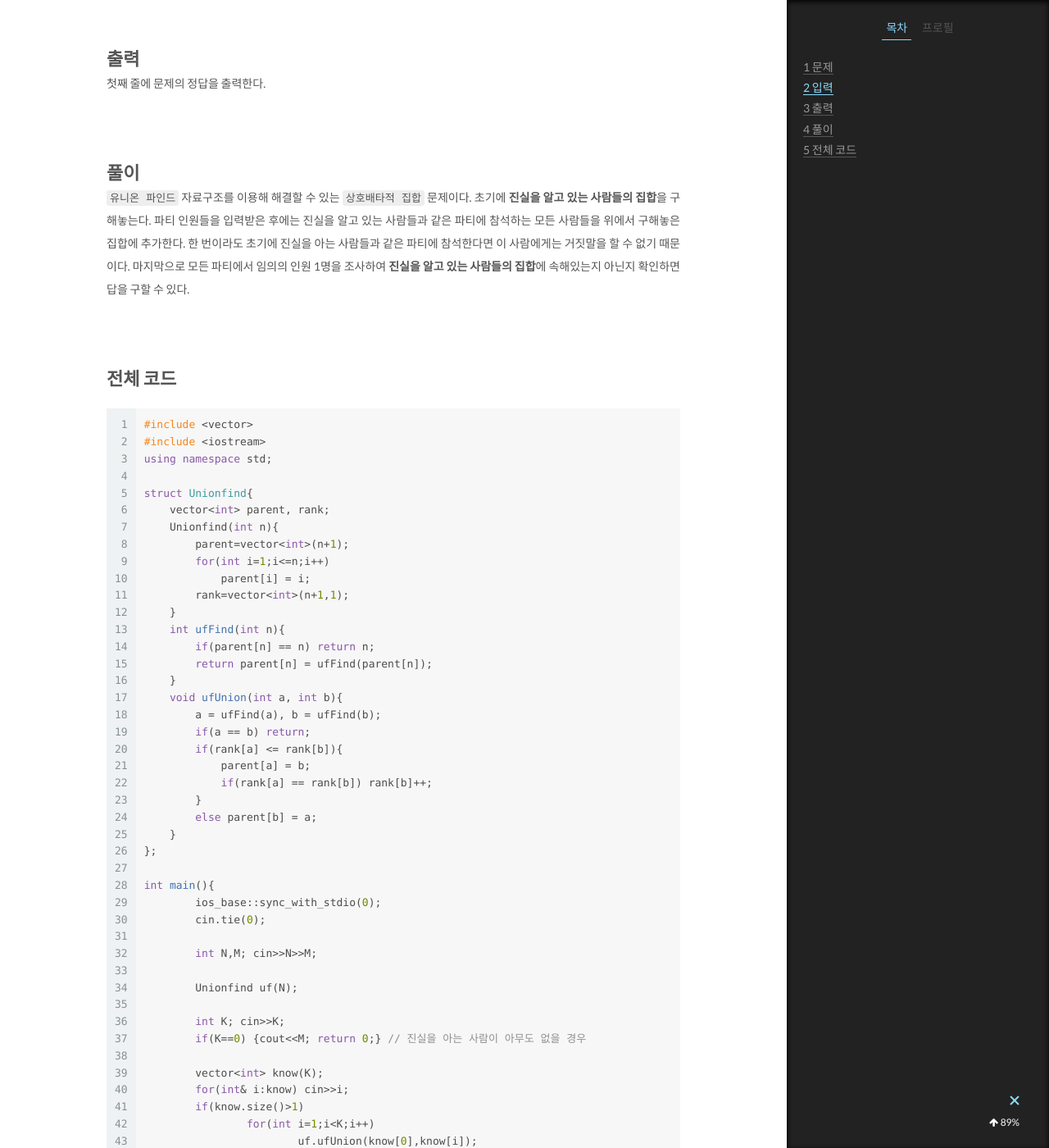
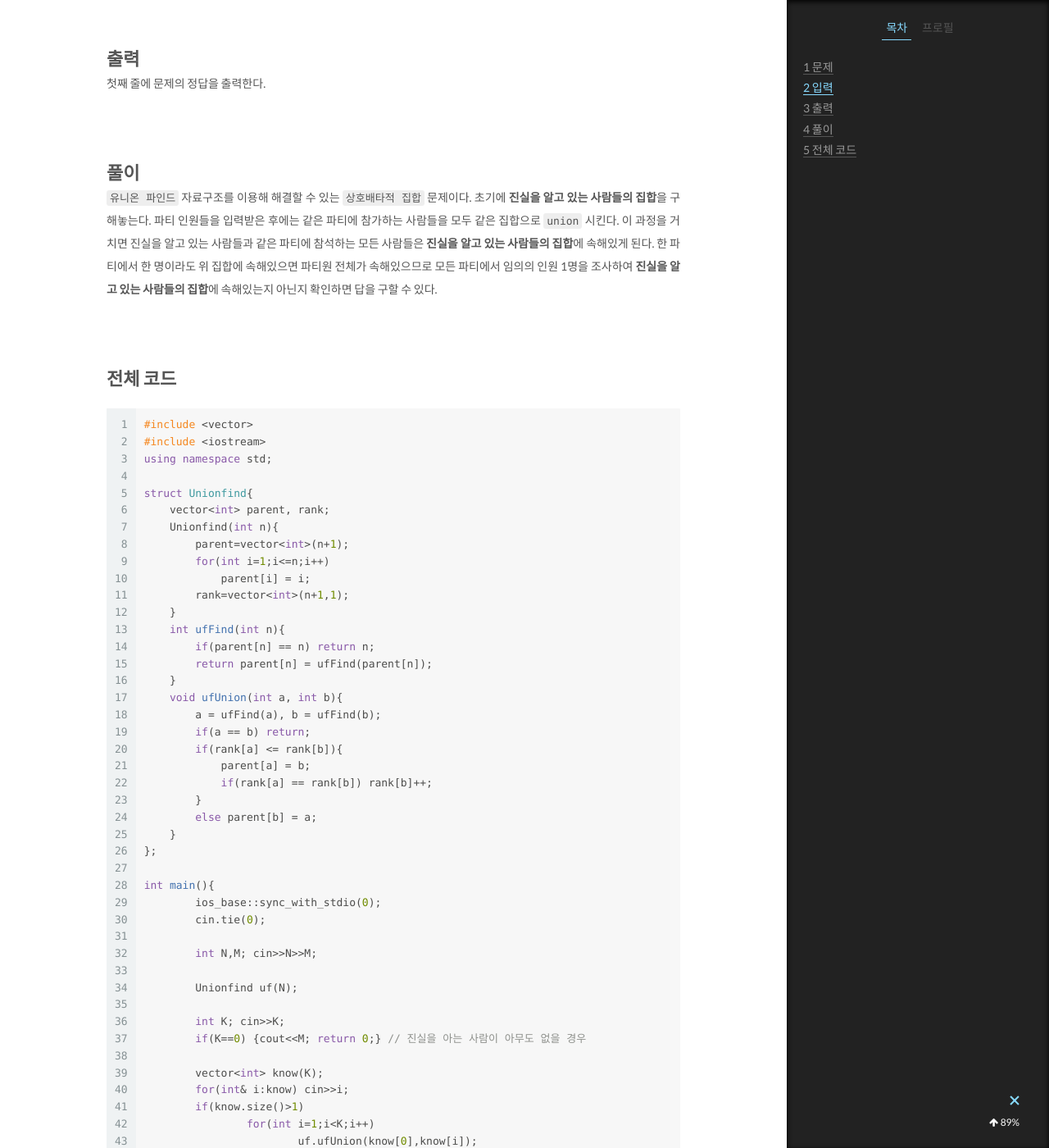
Before and after one commit to yjyoon-dev/yjyoon-dev.github.io, a Jekyll site: the page built from _posts/2020-01-05-boj-1043.md, in a window 1280 px wide and 1400 px high, scrolled down 1500 px. Shown: the whole window at 82% size. Built offline with Jekyll 4.4.1, drawn with Linux system fonts in a browser that asks for light colours; comment, search, counter and statistics services are not loaded.

Commit message:
edit post

```diff
--- a/_posts/2020-01-05-boj-1043.md
+++ b/_posts/2020-01-05-boj-1043.md
@@ -38,7 +38,7 @@ N, M은 50 이하의 자연수이고, 진실을 아는 사람의 수와 각 파
 
 # 풀이
 
-`유니온 파인드` 자료구조를 이용해 해결할 수 있는 `상호배타적 집합` 문제이다. 초기에 **진실을 알고 있는 사람들의 집합**을 구해놓는다. 파티 인원들을 입력받은 후에는 진실을 알고 있는 사람들과 같은 파티에 참석하는 모든 사람들을 위에서 구해놓은 집합에 추가한다. 한 번이라도 초기에 진실을 아는 사람들과 같은 파티에 참석한다면 이 사람에게는 거짓말을 할 수 없기 때문이다. 마지막으로 모든 파티에서 임의의 인원 1명을 조사하여 **진실을 알고 있는 사람들의 집합**에 속해있는지 아닌지 확인하면 답을 구할 수 있다.
+`유니온 파인드` 자료구조를 이용해 해결할 수 있는 `상호배타적 집합` 문제이다. 초기에 **진실을 알고 있는 사람들의 집합**을 구해놓는다. 파티 인원들을 입력받은 후에는 같은 파티에 참가하는 사람들을 모두 같은 집합으로 `union` 시킨다. 이 과정을 거치면 진실을 알고 있는 사람들과 같은 파티에 참석하는 모든 사람들은 **진실을 알고 있는 사람들의 집합**에 속해있게 된다. 한 파티에서 한 명이라도 위 집합에 속해있으면 파티원 전체가 속해있으므로 모든 파티에서 임의의 인원 1명을 조사하여 **진실을 알고 있는 사람들의 집합**에 속해있는지 아닌지 확인하면 답을 구할 수 있다.
 
 <br>
 
```
